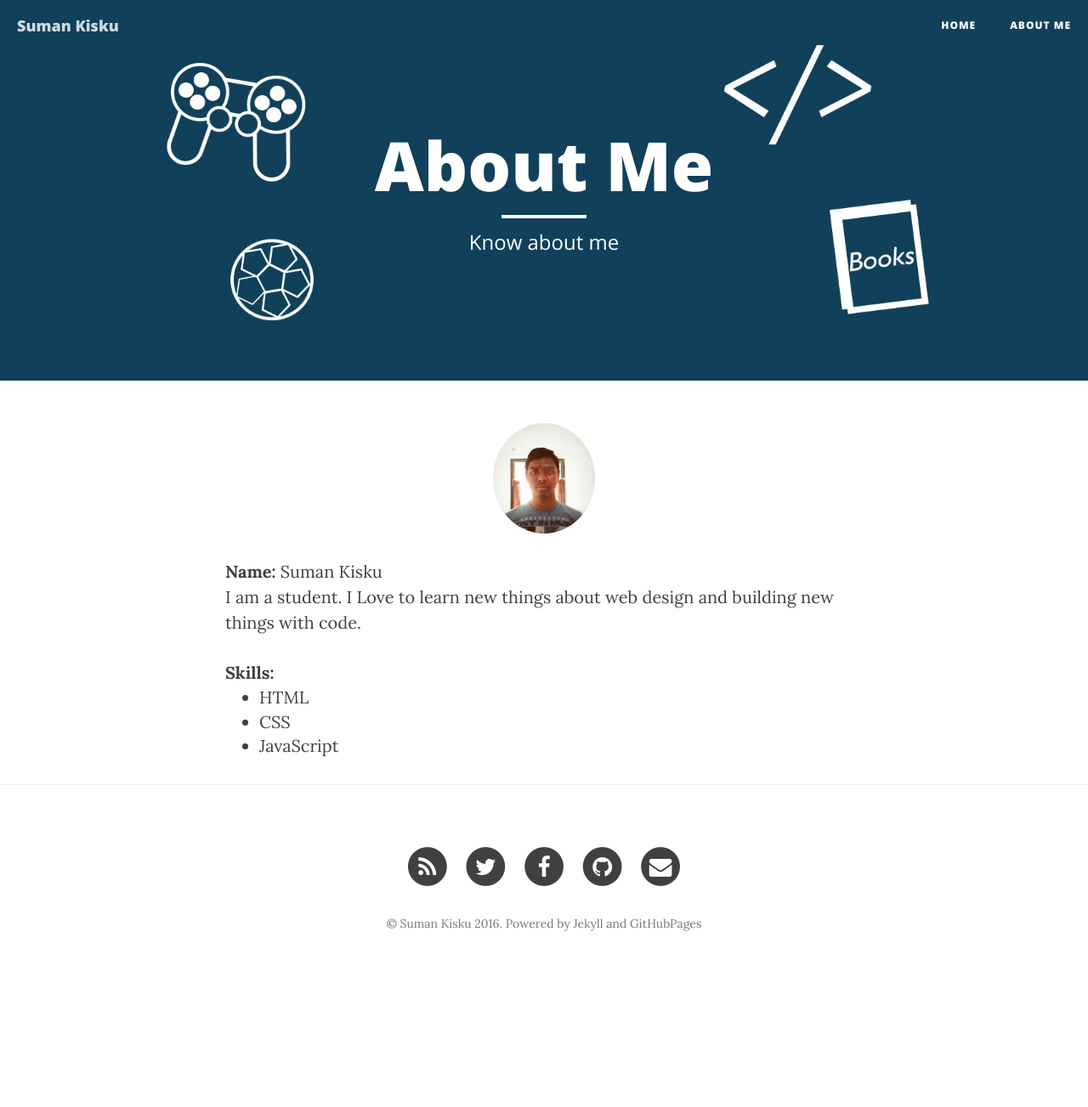
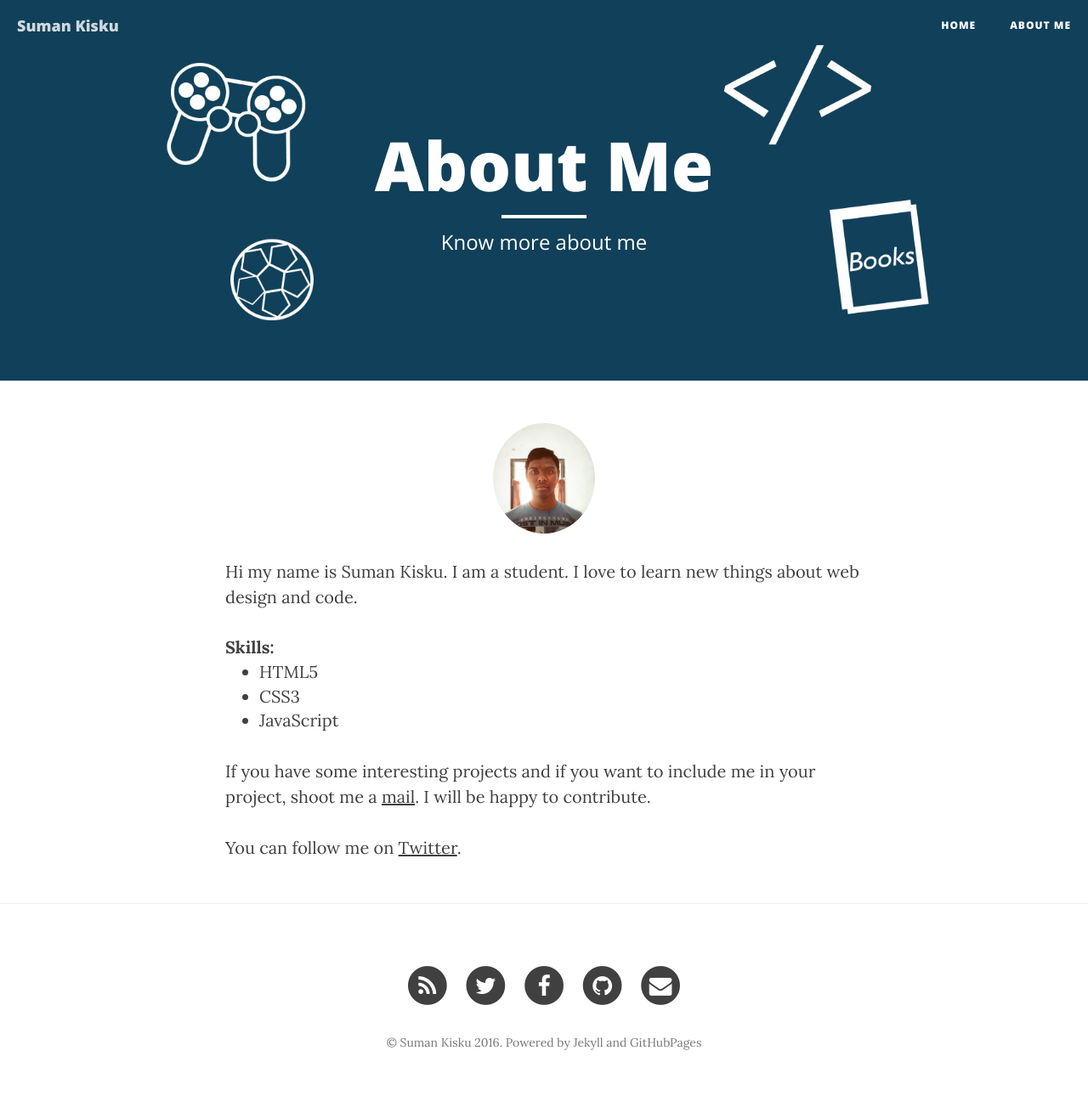
Before and after one commit to SumanKisku/sumankisku.github.io, a Jekyll site: the page built from about.html, in a window 1280 px wide. Shown: the whole page at 85% size. Built offline with Jekyll 4.4.1, drawn with Linux system fonts in a browser that asks for light colours; nearby versions of some CDN libraries; before the commit the page ends 1163 px from its top, so only the background shows below that.

Commit message:
Update 31-05-2016

```diff
--- a/about.html
+++ b/about.html
@@ -1,20 +1,26 @@
 ---
 layout: page
 title: "About Me"
-description: "Know about me"
+description: "Know more about me"
 header-img: "img/about-bg.jpg"
 ---
 
 <img src="{{ site.baseurl }}/img/sumankisku.jpg" alt="Suman Kisku" width="120" class="img-circle center-block">
 
 <p>
-    <b>Name: </b> Suman Kisku <br>
-    I am a student. I Love to learn new things about web design and building new things with code.
+    Hi my name is Suman Kisku. I am a student. I love to learn new things about web design and code.
 </p>
 
 <b>Skills:</b>
     <ul>
-        <li>HTML</li>
-        <li>CSS</li>
+        <li>HTML5</li>
+        <li>CSS3</li>
         <li>JavaScript</li>
     </ul>
+
+<p>
+	If you have some interesting projects and if you want to include me in your project, shoot me a <a href="mailto:sumankisku1@gmail.com">mail</a>. I will be happy to contribute.
+</p>
+<p>
+	You can follow me on <a href="https://twitter.com/suman_kisku">Twitter</a>.
+</p>
```
Also changed, not shown: css/clean-blog.min.css.
